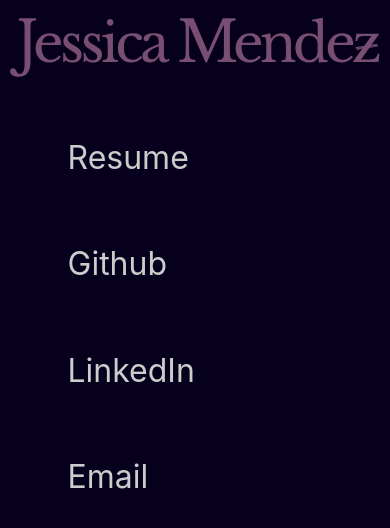
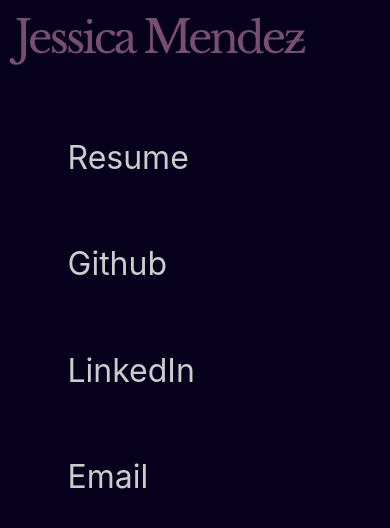
Before and after one commit to jessysiete/portfolio-jessysiete, a React (Vite) app: page / in a window 390 px wide. Shown: the top 528 px of the page. Built offline with nearby package versions, Linux system fonts and the light colour scheme.

Commit message:
logo mobile size update

```diff
--- a/src/components/Header/Header.css
+++ b/src/components/Header/Header.css
@@ -17,7 +17,7 @@
     }
 
     .App-logo {
-      height: 60px;
+      height: 48px;
       padding: 1vh 1vw 1vh 2vw;
       /* margin-top: 5px; */
     }
```
